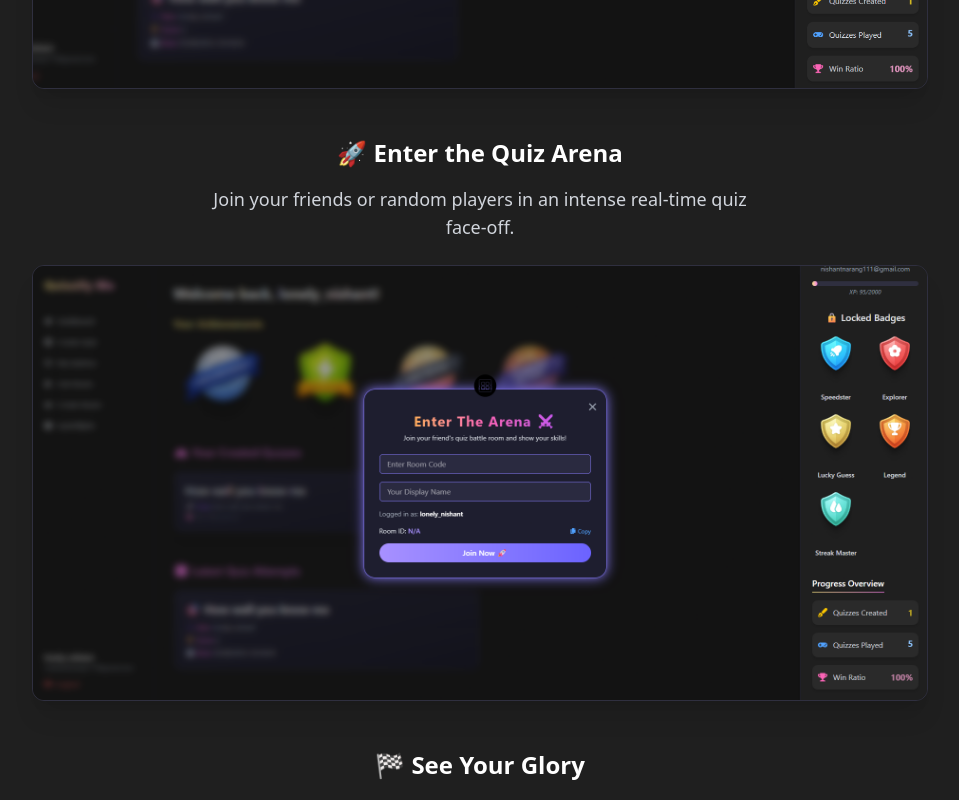
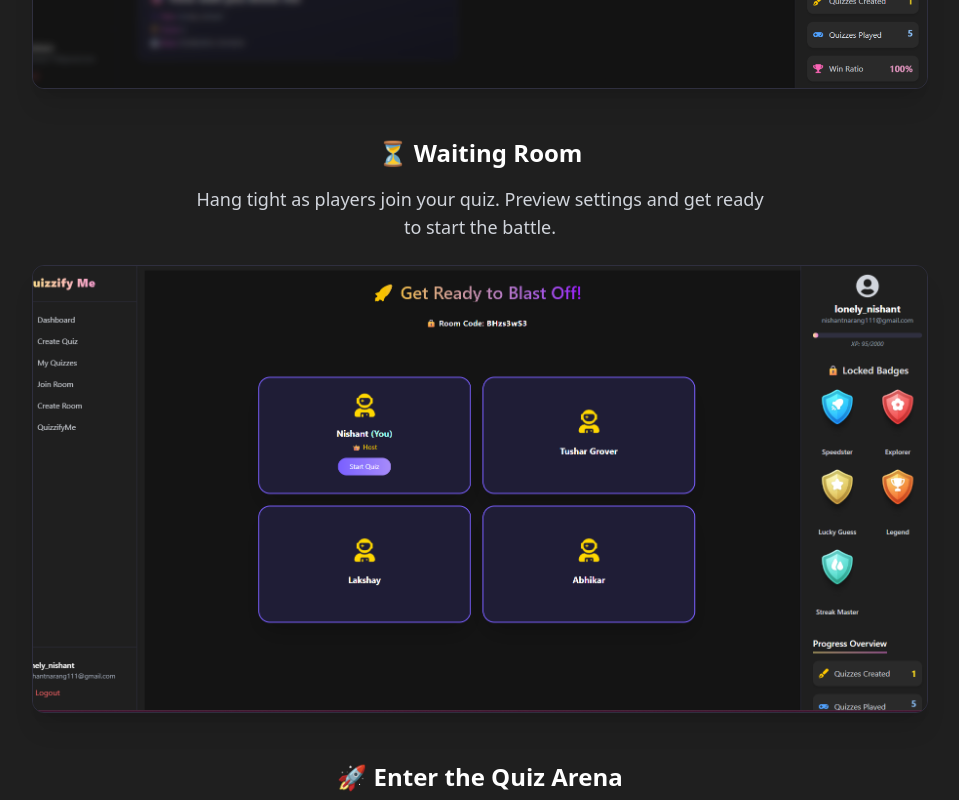
Before and after one commit to Nishantnarang25/Quizzify-Me-frontend, a React (Vite) app: page /about/QuizzifyMe in a window 1280 px wide. Shown: the part 1600-2400 px from the top of the page, without its empty margins (160-1119 px from the left). Built offline with nearby package versions, Linux system fonts and the light colour scheme; no server answers.

Commit message:
Added waiting room image

```diff
--- a/Pages/LandingPage.jsx
+++ b/Pages/LandingPage.jsx
@@ -168,7 +168,7 @@ export default function LandingPage() {
                 >
                     Welcome to <span className="text-[#F179E1] font-semibold">Quizzify Me</span> — where you create, play, and battle in epic quiz competitions.
                     <br />
-                    esign your own quizzes, challenge friends in real-time battles, and climb the leaderboard together.                    <br />
+                    Design your own quizzes, challenge friends in real-time battles, and climb the leaderboard together.                    <br />
                     Designed for students, teams, and streamers — let the games begin.
                 </motion.p>
 
@@ -194,6 +194,11 @@ export default function LandingPage() {
             title: "🎨 Create Your Quiz Room",
             desc: "Build your quiz – write your own questions, mark correct answers, and name your battleground.",
             img: "/create quiz room.png",
+        },
+        {
+            title: "⏳ Waiting Room",
+            desc: "Hang tight as players join your quiz. Preview settings and get ready to start the battle.",
+            img: "/waiting room.png",
         },
         {
             title: "🚀 Enter the Quiz Arena",
@@ -230,6 +235,7 @@ export default function LandingPage() {
         </div>
     ))}
 </section>
+
 
             {/* How It Works */}
             <section className="max-w-6xl mx-auto px-4 sm:px-6 py-16 sm:py-24 space-y-20">
```
Lines whose indentation alone changed are shown as unchanged.
